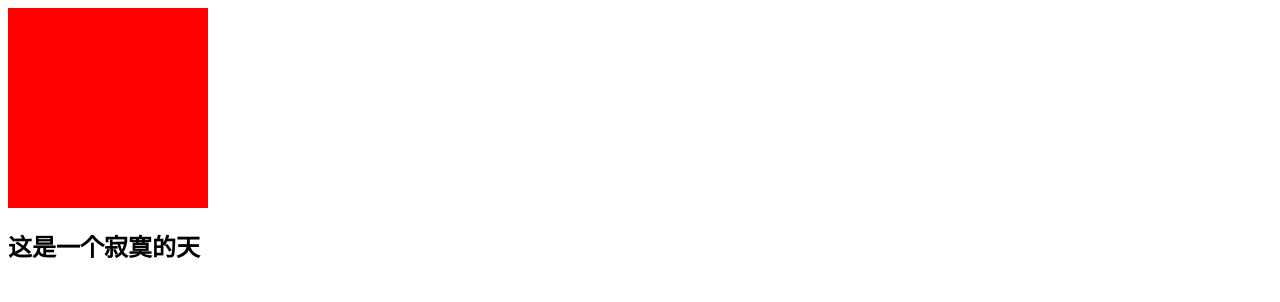
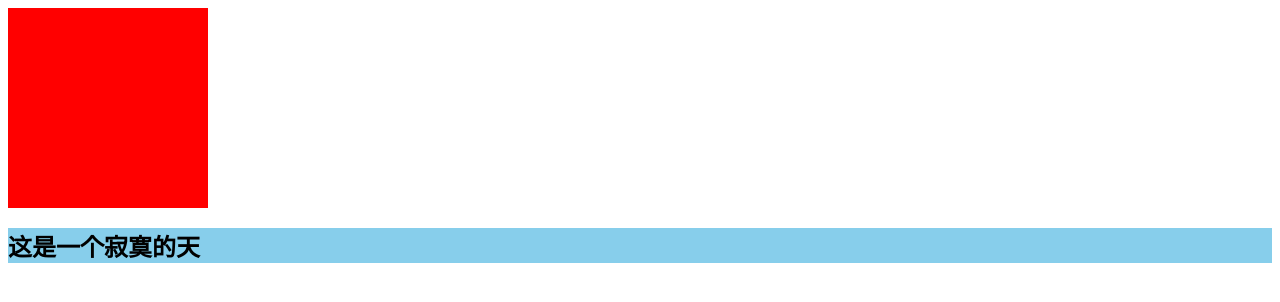
Before and after one commit to FrontGuan/FrontGuan.github.io, a plain HTML site: page index.html in a window 1280 px wide. Drawn offline with Linux system fonts and the light colour scheme.

Commit message:
克隆提交

```diff
--- a/index.html
+++ b/index.html
@@ -11,6 +11,9 @@
             height: 200px;
             background-color: red;
         }
+        h2 {
+            background-color: skyblue;
+        }
     </style>
 </head>
 <body>
--- a/js/index.js
+++ /dev/null
@@ -1 +0,0 @@
-!
```
Also changed, not shown: css/index.css (deleted).
